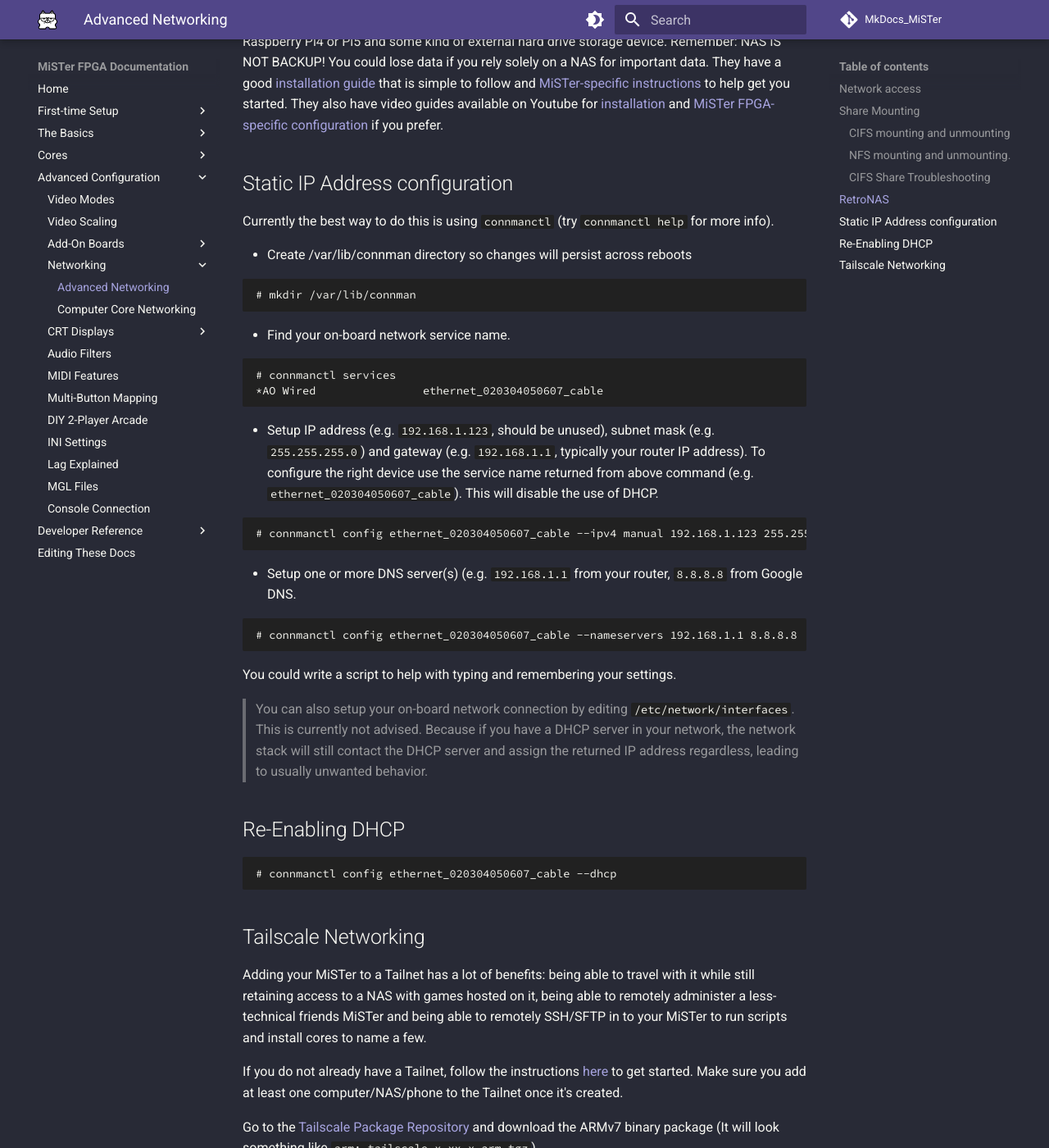
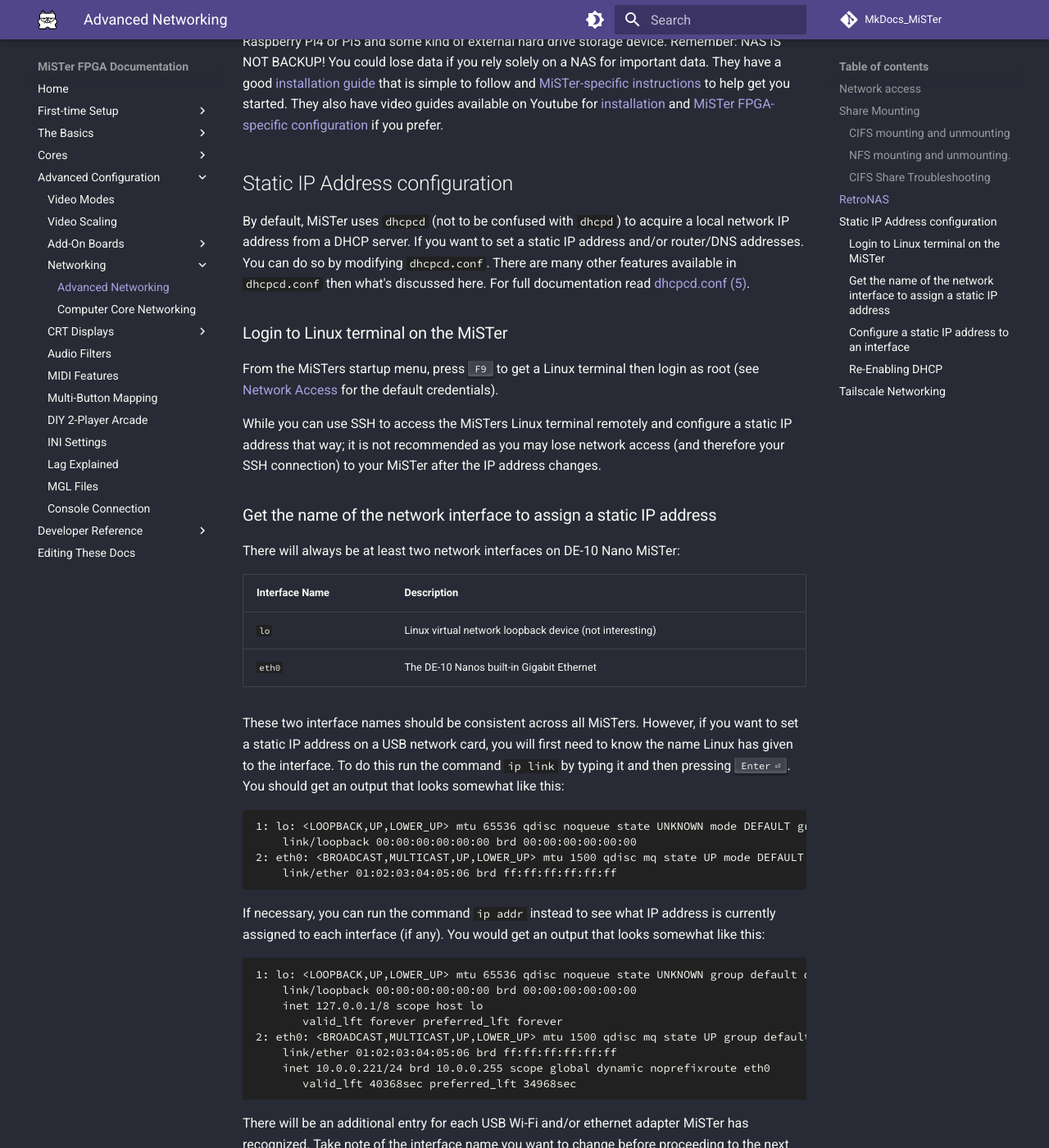
Before and after one commit to MiSTer-devel/MkDocs_MiSTer, an MkDocs documentation site: the page built from docs/advanced/network.md, in a window 1280 px wide and 1400 px high, scrolled down 1740 px. Shown: the whole window at 82% size. Built offline with MkDocs 1.6.1 and Material for MkDocs 9.7.7, drawn with Linux system fonts in a browser that asks for light colours; comment, search, counter and statistics services are not loaded; some of the changed text lies outside the part shown.

Commit message:
Rewrote Static IP Address configuration header for dhcpcd instead of connman.

````diff
--- a/docs/advanced/network.md
+++ b/docs/advanced/network.md
@@ -39,40 +39,110 @@
 A project was launched by Dan Mons that makes it easier to get a network attached storage (NAS) device up and running which was focused solely on retro gaming device compatibility. The MiSTer platform is one of the project's primary focuses and it works quite well. All you need is a Raspberry Pi4 or Pi5 and some kind of external hard drive storage device. Remember: NAS IS NOT BACKUP! You could lose data if you rely solely on a NAS for important data. They have a good [installation guide](https://github.com/danmons/retronas/wiki/Installing-RetroNAS){target=_blank} that is simple to follow and [MiSTer-specific instructions](https://github.com/danmons/retronas/wiki/MiSTer-FPGA){target=_blank} to help get you started. They also have video guides available on Youtube for [installation](https://www.youtube.com/watch?v=szA-MSabplc){target=_blank} and [MiSTer FPGA-specific configuration](https://www.youtube.com/watch?v=OrTctA-5kqk){target=_blank} if you prefer.
 
 ## Static IP Address configuration
-Currently the best way to do this is using `connmanctl` (try `connmanctl help` for more info).
+By default, MiSTer uses `dhcpcd` (not to be confused with `dhcpd`) to acquire a local network IP address from a DHCP server.
+If you want to set a static IP address and/or router/DNS addresses.
+You can do so by modifying `dhcpcd.conf`.
+There are many other features available in `dhcpcd.conf`
+then what's discussed here.
+For full documentation read [dhcpcd.conf (5)](https://man.archlinux.org/man/dhcpcd.conf.5){target=blank}.
 
-* Create /var/lib/connman directory so changes will persist across reboots
+### Login to Linux terminal on the MiSTer
+From the MiSTers startup menu, press ++F9++ to get a Linux terminal then
+login as root (see [Network Access](#network-access) for the default credentials).
 
+While you can use SSH to access the MiSTers Linux terminal remotely and configure a static IP address that way;
+it is not recommended as you may lose network access (and therefore your SSH connection) to your MiSTer
+after the IP address changes.
+
+### Get the name of the network interface to assign a static IP address
+There will always be at least two network interfaces on DE-10 Nano MiSTer:
+
+| Interface Name | Description                                             |
+|----------------|---------------------------------------------------------|
+| `lo`           | Linux virtual network loopback device (not interesting) |
+| `eth0`         | The DE-10 Nanos built-in Gigabit Ethernet               |
+
+These two interface names should be consistent across all MiSTers.
+However, if you want to set a static IP address on a USB network card,
+you will first need to know the name Linux has given to the interface.
+To do this run the command `ip link` by typing it and then pressing ++Enter++.
+You should get an output that looks somewhat like this:
 ```
-# mkdir /var/lib/connman
+1: lo: <LOOPBACK,UP,LOWER_UP> mtu 65536 qdisc noqueue state UNKNOWN mode DEFAULT group default qlen 1000
+    link/loopback 00:00:00:00:00:00 brd 00:00:00:00:00:00
+2: eth0: <BROADCAST,MULTICAST,UP,LOWER_UP> mtu 1500 qdisc mq state UP mode DEFAULT group default qlen 1000
+    link/ether 01:02:03:04:05:06 brd ff:ff:ff:ff:ff:ff
+```
+If necessary, you can run the command `ip addr` instead to see what IP address is currently assigned to each interface (if any).
+You would get an output that looks somewhat like this:
+```
+1: lo: <LOOPBACK,UP,LOWER_UP> mtu 65536 qdisc noqueue state UNKNOWN group default qlen 1000
+    link/loopback 00:00:00:00:00:00 brd 00:00:00:00:00:00
+    inet 127.0.0.1/8 scope host lo
+       valid_lft forever preferred_lft forever
+2: eth0: <BROADCAST,MULTICAST,UP,LOWER_UP> mtu 1500 qdisc mq state UP group default qlen 1000
+    link/ether 01:02:03:04:05:06 brd ff:ff:ff:ff:ff:ff
+    inet 10.0.0.221/24 brd 10.0.0.255 scope global dynamic noprefixroute eth0
+       valid_lft 40368sec preferred_lft 34968sec
+```
+There will be an additional entry
+for each USB Wi-Fi and/or ethernet adapter MiSTer has recognized.
+Take note of the interface name you want to change before proceeding to the next step.
+The interface names are case-sensitive.
+
+### Configure a static IP address to an interface
+
+> Let's assume you want the network interface named `eth0` to be assigned a static ip address of `192.168.0.128`.
+Replace these values with the network interface name you got in the previous step
+and the IP address you want to set it to.
+
+Open dhcpcd configuration file for editing by running the command `nano /etc/dhcpcd.conf`
+(or `vi /etc/dhcpcd.conf` if you know what that is and prefer it).
+Press ++Down++ until you're at the bottom of the file then type the following:
+```
+interface eth0
+static ip_address=192.168.0.128/24
+```
+Be sure to type these lines at the very bottom of the file as these lines are order-sensitive.
+Any line below an `interface` line will apply to that interface until the next `interface` line.
+Any line above the first `interface` line will apply to all network interfaces.
+
+You can optionally specify any combination of options for an interface, here are some useful ones:
+
+| Option                        | Description                                       |
+|-------------------------------|---------------------------------------------------|
+| `static routers=`             | Manually specify routers/gateways to the Internet |
+| `static domain_name_servers=` | Manually specify DNS servers to revolve names     |
+| `ntp_servers=`                | Manually specify NTP servers to get time from     |
+
+With all these options manually specified a interface configuration could look somewhat like this:
+```
+interface eth0
+static ip_address=192.168.0.128/24
+static routers=192.168.0.1
+static domain_name_servers=8.8.8.8 1.1.1.1
+ntp_servers=192.168.0.1 0.pool.ntp.org 1.pool.ntp.org 2.pool.ntp.org
 ```
 
-* Find your on-board network service name.
+Once done, press ++Ctrl+o++ to make `nano` save `dhcpcd.conf` then ++Ctrl+x++ to exit `nano`.
+Run the command `reboot` to restart the MiSTer back to the startup menu with the new network settings applied.
 
+### Re-Enabling DHCP
+If your static IP configuration isn't working, or you simply want to revert to automatic DHCP IP assignment.
+Open `/etc/dhcpcd.conf` again and comment out the lines by placing a `#` character at the beginning of each line
+that you want to revert the behavior of.
+Commenting out lines is as good as removing them but saves you having to write them again later if you change your mind.
+
+To revert all of your configurations, comment out every line you added like so:
 ```
-# connmanctl services
-*AO Wired                ethernet_020304050607_cable
+#interface eth0
+#static ip_address=192.168.0.128/24
+#static routers=192.168.0.1
+#static domain_name_servers=8.8.8.8 1.1.1.1
+#ntp_servers=192.168.0.1 0.pool.ntp.org 1.pool.ntp.org 2.pool.ntp.org
 ```
-
-* Setup IP address (e.g. `192.168.1.123`, should be unused), subnet mask (e.g. `255.255.255.0`) and gateway (e.g. `192.168.1.1`, typically your router IP address). To configure the right device use the service name returned from above command (e.g. `ethernet_020304050607_cable`). This will disable the use of DHCP.
-
-```
-# connmanctl config ethernet_020304050607_cable --ipv4 manual 192.168.1.123 255.255.255.0 192.168.1.1
-```
-
-* Setup one or more DNS server(s) (e.g. `192.168.1.1` from your router, `8.8.8.8` from Google DNS.
-
-```
-# connmanctl config ethernet_020304050607_cable --nameservers 192.168.1.1 8.8.8.8
-```
-You could write a script to help with typing and remembering your settings.
-
-> You can also setup your on-board network connection by editing `/etc/network/interfaces`. This is currently not advised. Because if you have a DHCP server in your network, the network stack will still contact the DHCP server and assign the returned IP address regardless, leading to usually unwanted behavior.
-
-## Re-Enabling DHCP
-```
-# connmanctl config ethernet_020304050607_cable --dhcp
-```
+Just like before: save the file and reboot to restart the MiSTer
+back to the startup menu with the new network settings applied.
 
 ## Tailscale Networking
 
````
